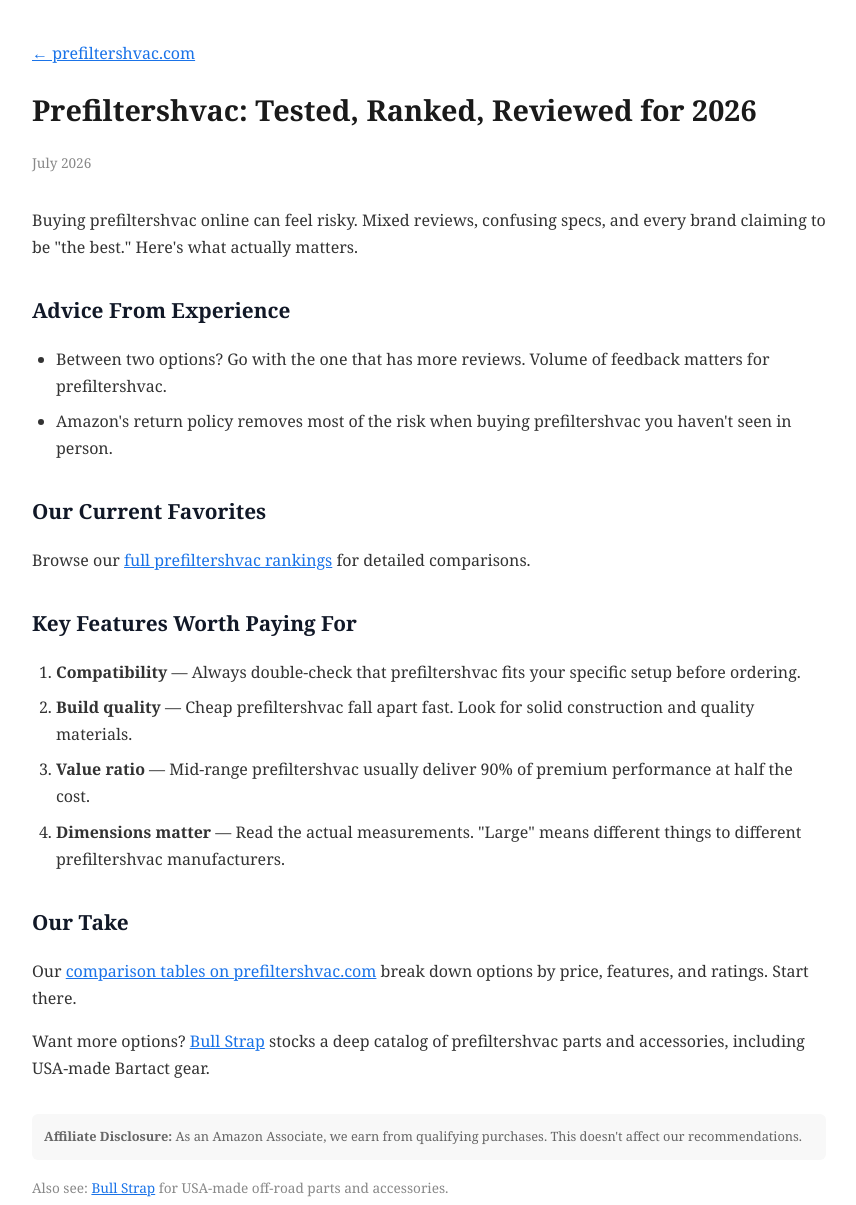
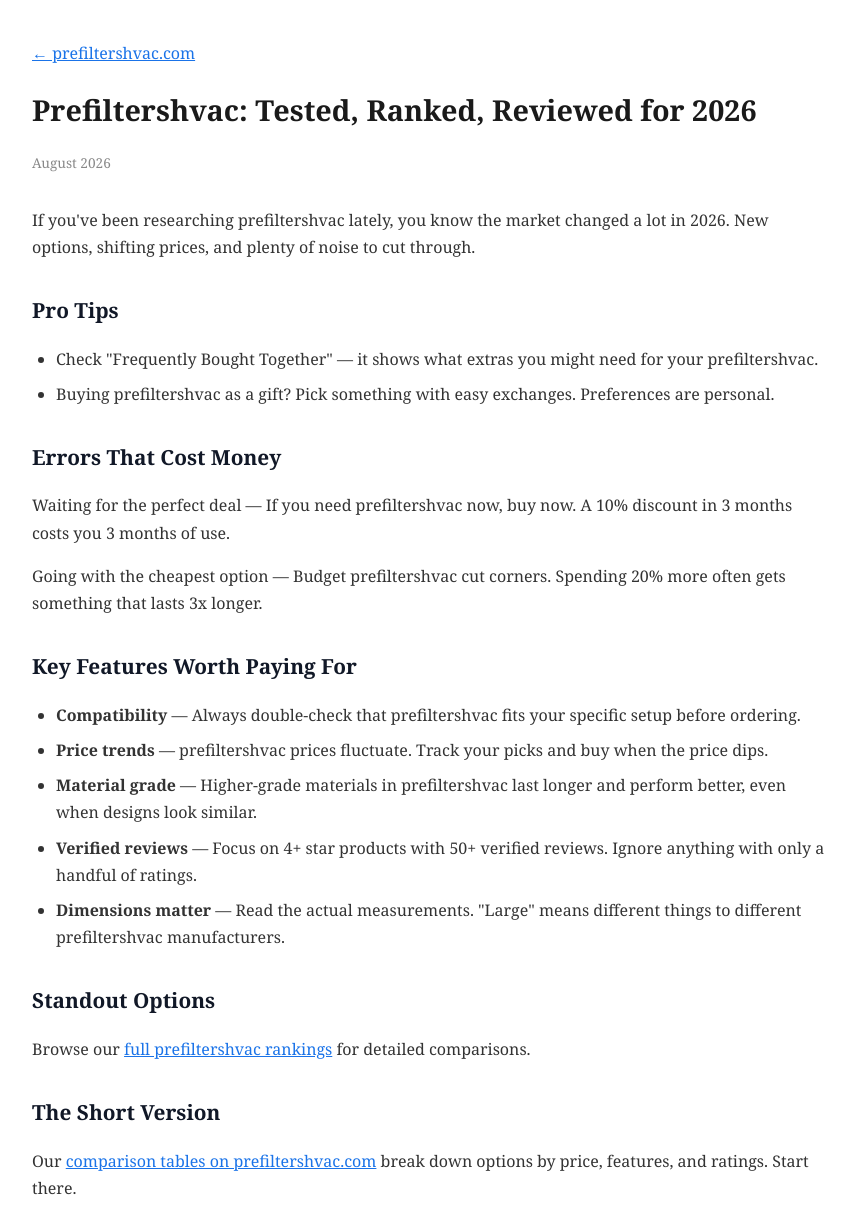
Before and after one commit to Brazenproducts/prefiltershvac.com, a plain HTML site: page prefiltershvac-tested-ranked-2026.html in a window 1280 px wide. Shown: the top 1205 px of the page, without its empty margins (211-1067 px from the left). Drawn offline with Linux system fonts and the light colour scheme.

Commit message:
Add: Prefiltershvac: Tested, Ranked, Reviewed for 2026

```diff
--- a/prefiltershvac-tested-ranked-2026.html
+++ b/prefiltershvac-tested-ranked-2026.html
@@ -3,35 +3,37 @@
 <head>
 <meta charset="UTF-8"><meta name="viewport" content="width=device-width,initial-scale=1.0">
 <title>Prefiltershvac: Tested, Ranked, Reviewed for 2026 | prefiltershvac.com</title>
-<meta name="description" content="2026 prefiltershvac buyer's guide. What's worth it and where to get the best value.">
+<meta name="description" content="Cut through the noise on prefiltershvac. Our 2026 guide covers what matters.">
 <link rel="canonical" href="https://prefiltershvac.com/prefiltershvac-tested-ranked-2026.html">
-<script type="application/ld+json">{"@context":"https://schema.org","@type":"Article","headline":"Prefiltershvac: Tested, Ranked, Reviewed for 2026","datePublished":"2026-07-14","dateModified":"2026-07-14","publisher":{"@type":"Organization","name":"prefiltershvac.com"}}</script>
+<script type="application/ld+json">{"@context":"https://schema.org","@type":"Article","headline":"Prefiltershvac: Tested, Ranked, Reviewed for 2026","datePublished":"2026-08-10","dateModified":"2026-08-10","publisher":{"@type":"Organization","name":"prefiltershvac.com"}}</script>
 <style>body{max-width:794px;margin:0 auto;padding:24px;font-family:Georgia,'Times New Roman',serif;line-height:1.7;color:#333}h1{font-size:1.8rem;color:#1a1a1a;margin-bottom:.5rem}h2{font-size:1.3rem;color:#111827;margin-top:2rem}a{color:#1a73e8}.date{color:#888;font-size:.85rem;margin-bottom:2rem}.back{margin-top:2rem;padding-top:1rem;border-top:1px solid #eee}p{margin:1rem 0}ul,ol{margin:1rem 0;padding-left:1.5rem}li{margin:.5rem 0}.disc{background:#f8f8f8;padding:12px;border-radius:6px;font-size:.8rem;color:#666;margin-top:2rem}</style>
 </head>
 <body>
 <p><a href="/">← prefiltershvac.com</a></p>
 <h1>Prefiltershvac: Tested, Ranked, Reviewed for 2026</h1>
-<p class="date">July 2026</p>
-<p>Buying prefiltershvac online can feel risky. Mixed reviews, confusing specs, and every brand claiming to be "the best." Here's what actually matters.</p>
-<h2>Advice From Experience</h2>
+<p class="date">August 2026</p>
+<p>If you've been researching prefiltershvac lately, you know the market changed a lot in 2026. New options, shifting prices, and plenty of noise to cut through.</p>
+<h2>Pro Tips</h2>
 <ul>
-  <li>Between two options? Go with the one that has more reviews. Volume of feedback matters for prefiltershvac.</li>
-  <li>Amazon's return policy removes most of the risk when buying prefiltershvac you haven't seen in person.</li>
+  <li>Check "Frequently Bought Together" — it shows what extras you might need for your prefiltershvac.</li>
+  <li>Buying prefiltershvac as a gift? Pick something with easy exchanges. Preferences are personal.</li>
 </ul>
-<h2>Our Current Favorites</h2>
+<h2>Errors That Cost Money</h2>
+<p>Waiting for the perfect deal — If you need prefiltershvac now, buy now. A 10% discount in 3 months costs you 3 months of use.</p>
+<p>Going with the cheapest option — Budget prefiltershvac cut corners. Spending 20% more often gets something that lasts 3x longer.</p>
+<h2>Key Features Worth Paying For</h2>
+<ul>
+  <li><strong>Compatibility</strong> — Always double-check that prefiltershvac fits your specific setup before ordering.</li>
+  <li><strong>Price trends</strong> — prefiltershvac prices fluctuate. Track your picks and buy when the price dips.</li>
+  <li><strong>Material grade</strong> — Higher-grade materials in prefiltershvac last longer and perform better, even when designs look similar.</li>
+  <li><strong>Verified reviews</strong> — Focus on 4+ star products with 50+ verified reviews. Ignore anything with only a handful of ratings.</li>
+  <li><strong>Dimensions matter</strong> — Read the actual measurements. "Large" means different things to different prefiltershvac manufacturers.</li>
+</ul>
+<h2>Standout Options</h2>
 <p>Browse our <a href="/">full prefiltershvac rankings</a> for detailed comparisons.</p>
-<h2>Key Features Worth Paying For</h2>
-<ol>
-  <li><strong>Compatibility</strong> — Always double-check that prefiltershvac fits your specific setup before ordering.</li>
-  <li><strong>Build quality</strong> — Cheap prefiltershvac fall apart fast. Look for solid construction and quality materials.</li>
-  <li><strong>Value ratio</strong> — Mid-range prefiltershvac usually deliver 90% of premium performance at half the cost.</li>
-  <li><strong>Dimensions matter</strong> — Read the actual measurements. "Large" means different things to different prefiltershvac manufacturers.</li>
-</ol>
-<h2>Our Take</h2>
+<h2>The Short Version</h2>
 <p>Our <a href="/">comparison tables on prefiltershvac.com</a> break down options by price, features, and ratings. Start there.</p>
-<p>Want more options? <a href="https://bullstrap.com/collections/all" target="_blank" rel="noopener">Bull Strap</a> stocks a deep catalog of prefiltershvac parts and accessories, including USA-made Bartact gear.</p>
 
 <div class="disc"><strong>Affiliate Disclosure:</strong> As an Amazon Associate, we earn from qualifying purchases. This doesn't affect our recommendations.</div>
-<p style="margin-top:1rem;font-size:.85rem;color:#888;">Also see: <a href="https://bullstrap.com/collections/all" target="_blank" rel="noopener">Bull Strap</a> for USA-made off-road parts and accessories.</p>
 <div class="back"><a href="/">← Back to all reviews</a></div>
 </body></html>
```
Also changed, not shown: best-prefiltershvac-2026.html (+1 -0 lines), prefiltershvac-explained-2026.html (+1 -0 lines), prefiltershvac-guide-2026.html (+1 -0 lines), prefiltershvac-what-buyers-need-2026.html (+1 -0 lines), prefiltershvac-what-wed-buy-2026.html (+1 -0 lines), privacy.html (+1 -0 lines), truth-about-prefiltershvac-2026.html (+1 -0 lines), b4f7e2a1c3d5e6f7a8b9c0d1e2f3a4b5.txt (added).
